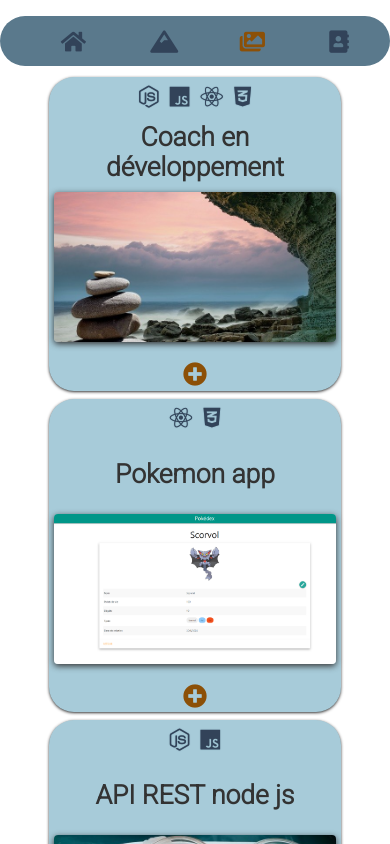
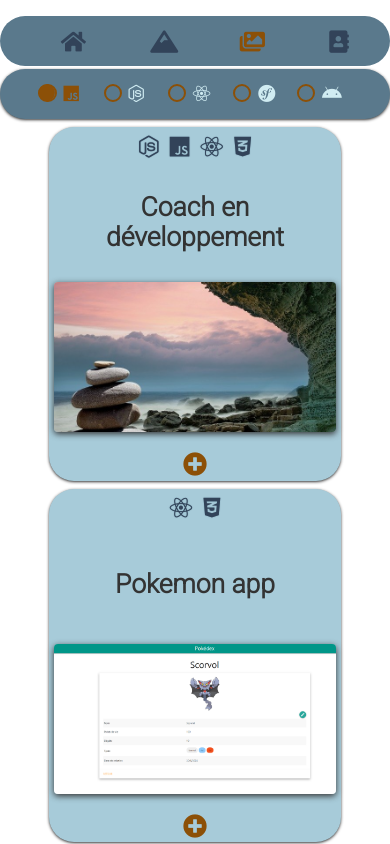
Before and after one commit to Florent89/cv-portfolio, a React (Create React App) app: page /portfolio in a window 390 px wide. Shown: the top 844 px of the page. Built offline with nearby package versions, Linux system fonts and the light colour scheme; a web font is replaced by a local one.

Commit message:
update portfolio mobile view

```diff
--- a/src/Components/knowledges/Languages.js
+++ b/src/Components/knowledges/Languages.js
@@ -27,7 +27,7 @@ class Languages extends Component {
         <ProgressBar
           languages={languages}
           className="languagesDisplay"
-          title="languages"
+          title="langages"
         />
         <ProgressBar
           languages={frameworks}
--- a/src/Components/portfolio/ProjectList.js
+++ b/src/Components/portfolio/ProjectList.js
@@ -3,16 +3,28 @@ import { portfolioData } from "../../data/portfolioData";
 import Project from "./Project";
 
 export default class ProjectList extends Component {
-  state = {
-    projects: portfolioData,
-    radios: [
-      { id: 1, value: "javascript" },
-      { id: 2, value: "Node JS" },
-      { id: 3, value: "React" },
-      { id: 4, value: "Symfony" },
-      { id: 5, value: "react-native" },
-    ],
-    selectedRadio: "javascript",
+  constructor(props) {
+    super();
+    this.state = {
+      projects: portfolioData,
+      radios: [
+        { id: 1, value: "javascript", icon: "fab fa-js" },
+        { id: 2, value: "Node JS", icon: "fab fa-node-js" },
+        { id: 3, value: "React", icon: "fab fa-react" },
+        { id: 4, value: "Symfony", icon: "fab fa-symfony" },
+        { id: 5, value: "react-native", icon: "fab fa-android" },
+      ],
+      selectedRadio: "javascript",
+      width: window.innerWidth,
+    };
+    this.updateDimensions = this.updateDimensions.bind(this);
+  }
+
+  componentDidMount() {
+    window.addEventListener("resize", this.updateDimensions);
+  }
+  updateDimensions = () => {
+    this.setState({ width: window.innerWidth });
   };
 
   handleRadio = (event) => {
@@ -23,7 +35,7 @@ export default class ProjectList extends Component {
   };
 
   render() {
-    let { projects, radios, selectedRadio } = this.state;
+    let { projects, radios, selectedRadio, width } = this.state;
     return (
       <div className="portfolioContent">
         <ul className="radioDisplay">
@@ -38,7 +50,16 @@ export default class ProjectList extends Component {
                   id={radio.value}
                   onChange={this.handleRadio}
                 />
-                <label htmlFor={radio.value}> {radio.value} </label>
+                <label htmlFor={radio.value}>
+                  {width > 520 ? (
+                    <span className="radioDisplayLabel">{radio.value} </span>
+                  ) : (
+                    <span className="radioDisplayIcon">
+                      <i className={radio.icon}></i>
+                    </span>
+                  )}
+                  {}
+                </label>
               </li>
             );
           })}
--- a/src/data/portfolioData.js
+++ b/src/data/portfolioData.js
@@ -10,7 +10,7 @@ export const portfolioData = [
       "fab fa-css3-alt",
     ],
     source: "",
-    info: "Création d'un site web pour une coach en développement personnel avec un achat en ligne de podcast et un sytème d'abonnements et d'espace memebre. Livraison prévue pour fin juillet 2022",
+    info: "Création d'un site web pour une coach en développement personnel avec un achat en ligne de podcast et un sytème d'abonnements et d'espace membre. Livraison prévue fin juillet 2022",
     picture: "./media/picture1.jpg",
     lien: "",
     video: "",
@@ -39,7 +39,7 @@ export const portfolioData = [
   },
   {
     id: 4,
-    name: "API REST node js",
+    name: "API REST ",
     languages: ["Node JS", "javascript"],
     languagesIcons: ["fab fa-node-js", "fab fa-js"],
     source: "https://github.com/Florent89/FlorentDerouet_6_250721",
--- a/src/styles/pages/_portfolio.scss
+++ b/src/styles/pages/_portfolio.scss
@@ -222,6 +222,7 @@
         font-size: 1rem;
       }
     }
+
     .infosContent {
       width: 100% !important;
     }
@@ -237,6 +238,7 @@
         font-size: 1rem;
       }
     }
+
     .infosContent {
       width: 100% !important;
     }
@@ -244,13 +246,13 @@
 }
 @media (max-width: 520px) {
   .radioDisplay {
-    display: none !important;
+    height: 50px;
   }
   .portfolioContent {
     grid-template-rows: 1fr !important;
 
     .project {
-      grid-template-rows: 30px 40px !important;
+      grid-template-rows: 30px 80px !important;
       width: 75% !important;
       gap: 20px;
 
@@ -259,4 +261,7 @@
       }
     }
   }
+  .infosContent {
+    width: 100% !important;
+  }
 }
```
Also changed, not shown: 1 other file (tests, documents, lock files or other folders).
